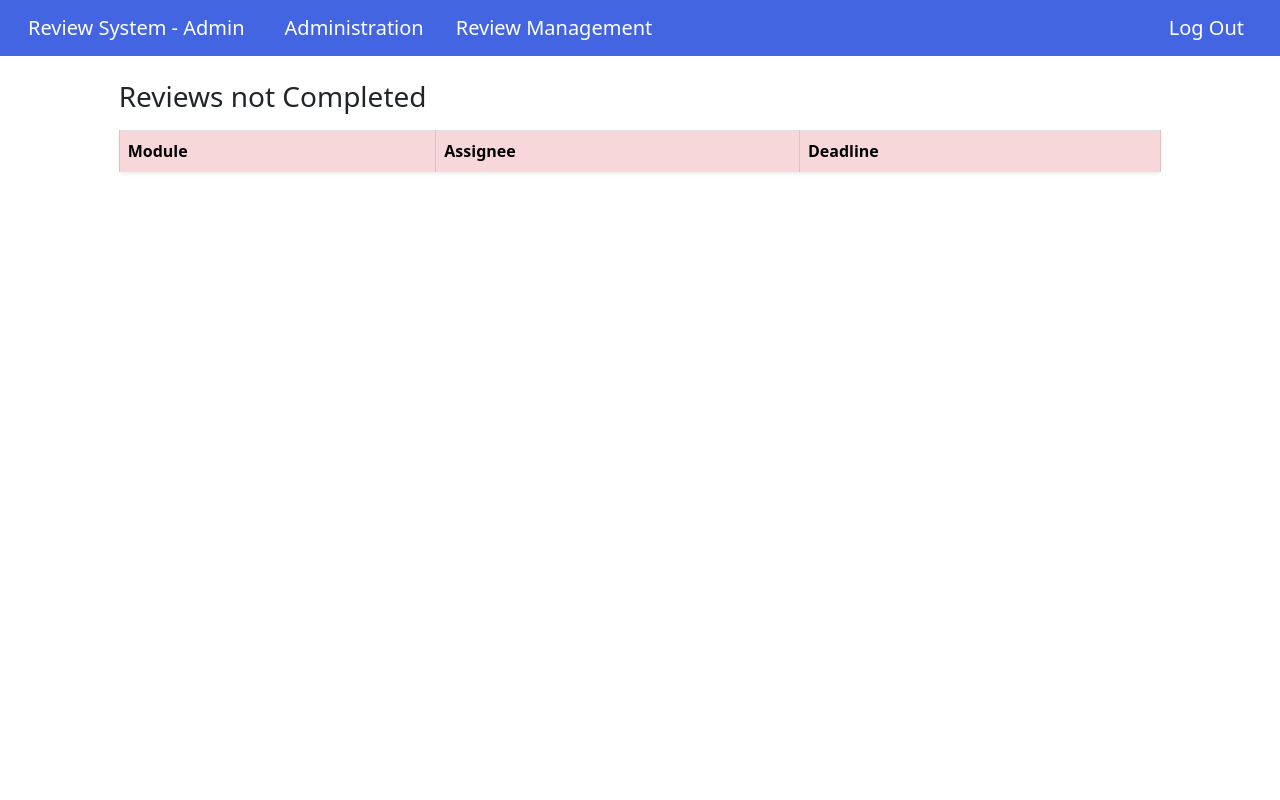
After one commit to HeatherCurrie/AnnualModuleEnhancementSystem, a Flask app: template Front/templates/manageReviews.html in a window 1280 px wide. The commit adds this page. Run offline with Flask 3, Linux system fonts and the light colour scheme; the template is opened without the code that fills it, so the values that code supplies are empty; parts of the project's set-up code (start-up, migrations or seed data) failed here and were passed over.

Commit message:
Table of incomplete reviews done

```diff
--- a/Back/app.py
+++ b/Back/app.py
@@ -74,6 +74,24 @@ def get_reviews():
         print(e)
         return jsonify({'result': 'failure', 'error': str(e)}), 500
 
+# GET ALL REVIEWS FOR ADMIN DASHBOARD
+@app.route('/get-all-reviews')
+def get_all_reviews():
+    try:
+        # Join Feedback with ModuleFeedback, then ModuleFeedback with Module
+        all_reviews = text("""SELECT mo.ModuleName, mo.ModuleLead, f.Deadline, f.Completed
+                        FROM Feedback f
+                        JOIN ModuleFeedback mf ON f.FeedbackID = mf.FeedbackID
+                        JOIN Module mo ON mf.ModuleID = mo.ModuleID""")
+        result = db.session.execute(all_reviews).mappings().all()
+
+        all_reviews = [{'moduleName': row['ModuleName'], 'deadline': row['Deadline'], 'completed': row['Completed'], 'moduleLead': row['ModuleLead']} for row in result]
+
+        return jsonify(all_reviews)
+
+    except Exception as e:
+        print(e)
+        return jsonify({'result': 'failure', 'error': str(e)}), 500
 
 # GET MODULES FOR REVIEW DELEGATION
 @app.route('/get-modules')
@@ -116,5 +134,6 @@ def delegate_reviews():
     except Exception as e:
         return jsonify({'result': 'failure', 'error': str(e)}), 500
 
+
 if __name__ == '__main__':
     app.run(debug=True)
--- /dev/null
+++ b/Front/JS/administration.js
@@ -0,0 +1,42 @@
+function displayIncompleteReviews() {
+    fetch('http://127.0.0.1:5000/get-all-reviews')
+        .then(response => response.json())  // Parse the JSON from the response
+        .then(data => {
+            const incompleteTable = document.getElementById('incompleteTable');
+
+            // Check if there are any reviews
+            if (data.length === 0) {
+                incompleteTable.innerHTML = '<tr><td colspan="2">No reviews found</td></tr>';
+            }
+
+            // Iterate over each review and display it
+            data.forEach(review => {
+                // Format Deadline
+                const deadlineDate = new Date(review.deadline);
+                const formattedDeadline = deadlineDate.toLocaleDateString('en-GB', { day: '2-digit', month: '2-digit', year: 'numeric' });
+
+                // Create a table row and cells
+                let row;
+                if (review.completed === 'To-Complete' || review.completed ==='In-Progress') {
+                    row = incompleteTable.insertRow();
+                }
+
+                // If row created
+                if (row) {
+                    const moduleNameCell = row.insertCell(0);
+                    const moduleLeadCell = row.insertCell(1);
+                    const deadlineCell = row.insertCell(2);
+
+                    moduleNameCell.textContent = review.moduleName;
+                    moduleLeadCell.textContent = review.moduleLead;
+                    deadlineCell.textContent = formattedDeadline;
+                }
+            });
+        })
+        .catch(error => {
+            console.error('Error fetching reviews:', error);
+        });
+}
+
+// Call the function when the DOM is fully loaded
+document.addEventListener('DOMContentLoaded', displayIncompleteReviews);
--- /dev/null
+++ b/Front/templates/manageReviews.html
@@ -0,0 +1,56 @@
+<!DOCTYPE html>
+<html lang="en">
+<head>
+    <meta charset="UTF-8">
+    <meta name="viewport" content="width=device-width, initial-scale=1.0">
+    <link href="https://cdn.jsdelivr.net/npm/bootstrap@5.1.3/dist/css/bootstrap.min.css" rel="stylesheet" integrity="sha384-1BmE4kWBq78iYhFldvKuhfTAU6auU8tT94WrHftjDbrCEXSU1oBoqyl2QvZ6jIW3" crossorigin="anonymous">
+    <link rel="stylesheet" href="../stylesheet.css">
+    <title>Review System - Admin</title>
+</head>
+<body>
+
+  <!--NAVBAR-->
+    <nav class="navbar navbar-expand-lg navbar-light dundeeBlue">
+        <div class="container-fluid">
+            <a class="nav-link navbar-brand text-white" href="">Review System - Admin</a>
+            <ul class="navbar-nav">
+                <li class="nav-item">
+                    <a class="nav-link navbar-brand text-white" href="administration.html">Administration</a>
+                </li>
+                <li class="nav-item">
+                    <a class="nav-link navbar-brand text-white" href="manageReviews.html">Review Management</a>
+                </li>
+            </ul>
+            <ul class="navbar-nav ms-auto">
+                <li class="nav-item">
+                    <a class="nav-link navbar-brand text-white" href="login.html">Log Out</a>
+                </li>
+            </ul>
+        </div>
+    </nav>
+
+    <div class="container-fluid">
+
+        <!--VIEW NOT COMPLETED REVIEWS-->
+
+        <div class="row mt-4">
+            <div class="col-md-10 mx-auto">
+                <h3 class="mb-3">Reviews not Completed</h3>
+                <table class="table table-bordered shadow-sm p-3 mb-4 bg-body-tertiary rounded" id="inProgressTable">
+                    <thead>
+                        <tr>
+                            <th scope="col" class="table-danger">Module</th>
+                            <th scope="col" class="table-danger">Assignee</th>
+                            <th scope="col" class="table-danger">Deadline</th>
+                        </tr>
+                    </thead>
+                    <tbody id="incompleteTable">
+
+                    </tbody>
+                </table>
+            </div>
+        </div>
+    </div>
+    <script src="../JS/administration.js"></script>
+</body>
+</html>
```
Also changed, not shown: Front/templates/administration.html (renamed from Front/templates/adminDashboard.html, +12 -4 lines).
